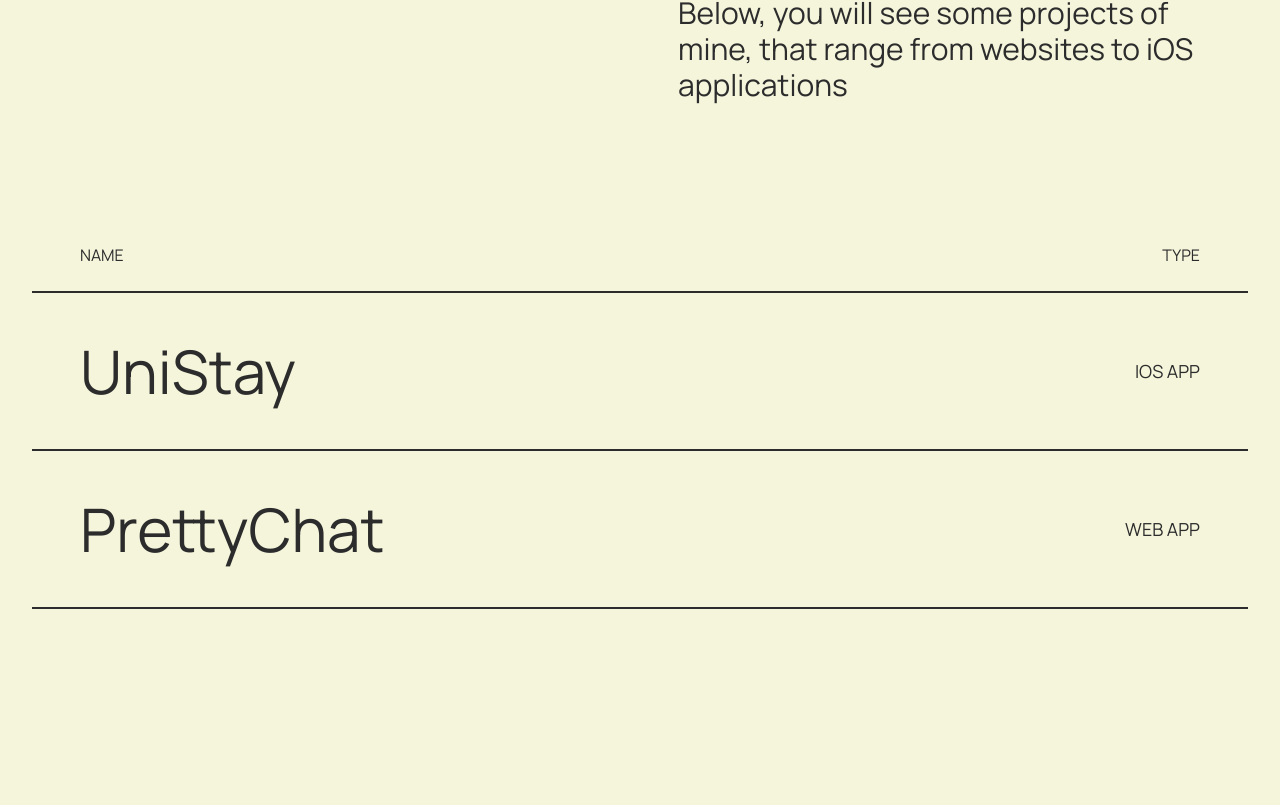
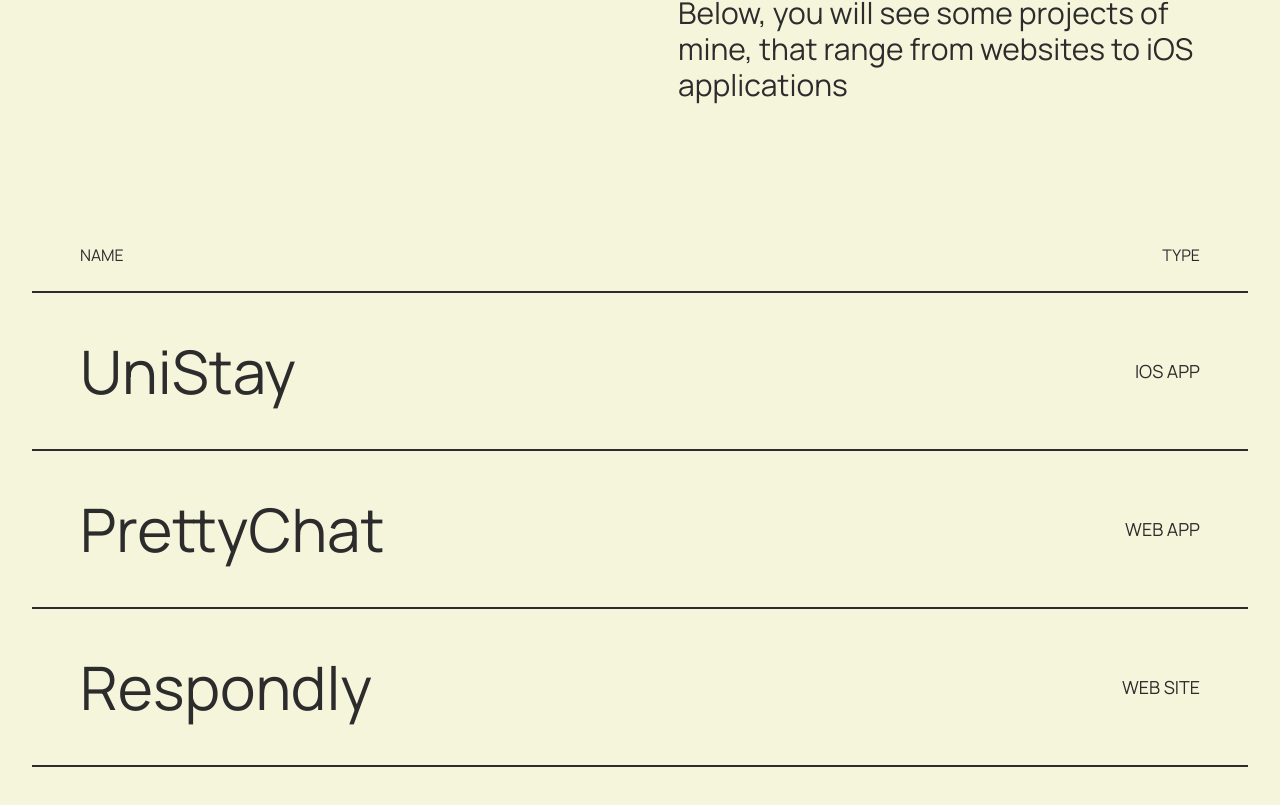
Before and after one commit to amarogu/mek, a Next.js app: page / in a window 1280 px wide. Shown: the part 1267-2072 px from the top of the page. Before the commit the page ends 1972 px from the top, so only its background shows below. Built offline with nearby package versions, Linux system fonts and the light colour scheme.

Commit message:
Remove unused Swift import and add Respondly to the projects list

```diff
--- a/src/app/page.tsx
+++ b/src/app/page.tsx
@@ -7,7 +7,6 @@ import Lenis from '@studio-freight/lenis'
 import { useEffect } from "react";
 import gsap from 'gsap';
 import { ScrollTrigger } from "gsap/ScrollTrigger";
-import Swift from '../../public/swift.svg';
 import Image from "next/image";
 import UniStayDesktop from '../../public/unistaydesktop.png';
 import UniStayMobile from '../../public/unistaysmall.png';
@@ -55,6 +54,12 @@ export default function Home() {
               image: <Image src={UniStayDesktop} alt="UniStay" />,
               link: '/prettychat'
             },
+            {
+              title: 'Respondly',
+              type: 'Web Site',
+              image: <Image src={UniStayDesktop} alt="UniStay" />,
+              link: '/respondly'
+            }
           ]}
         />
       </main>
```
